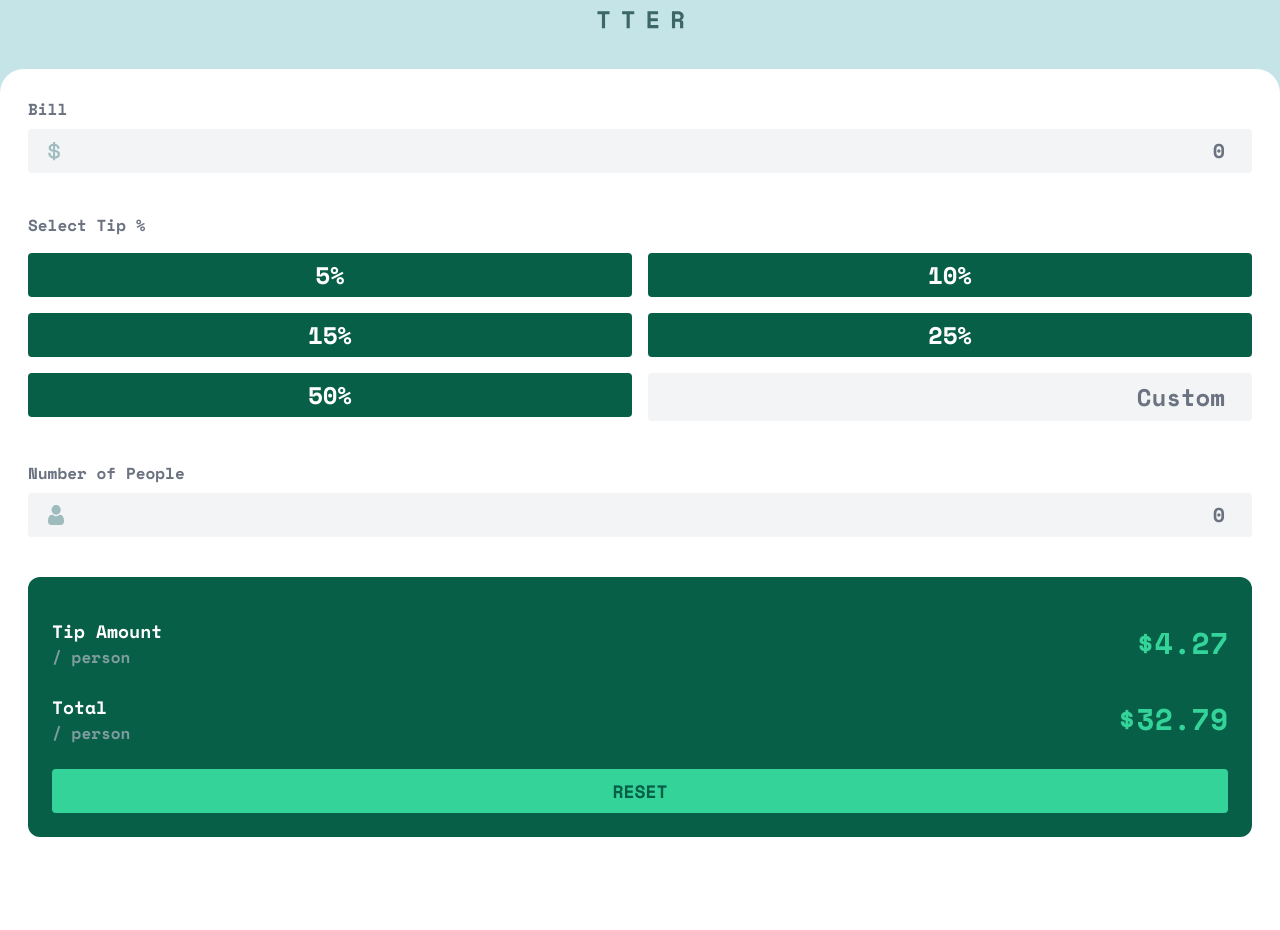
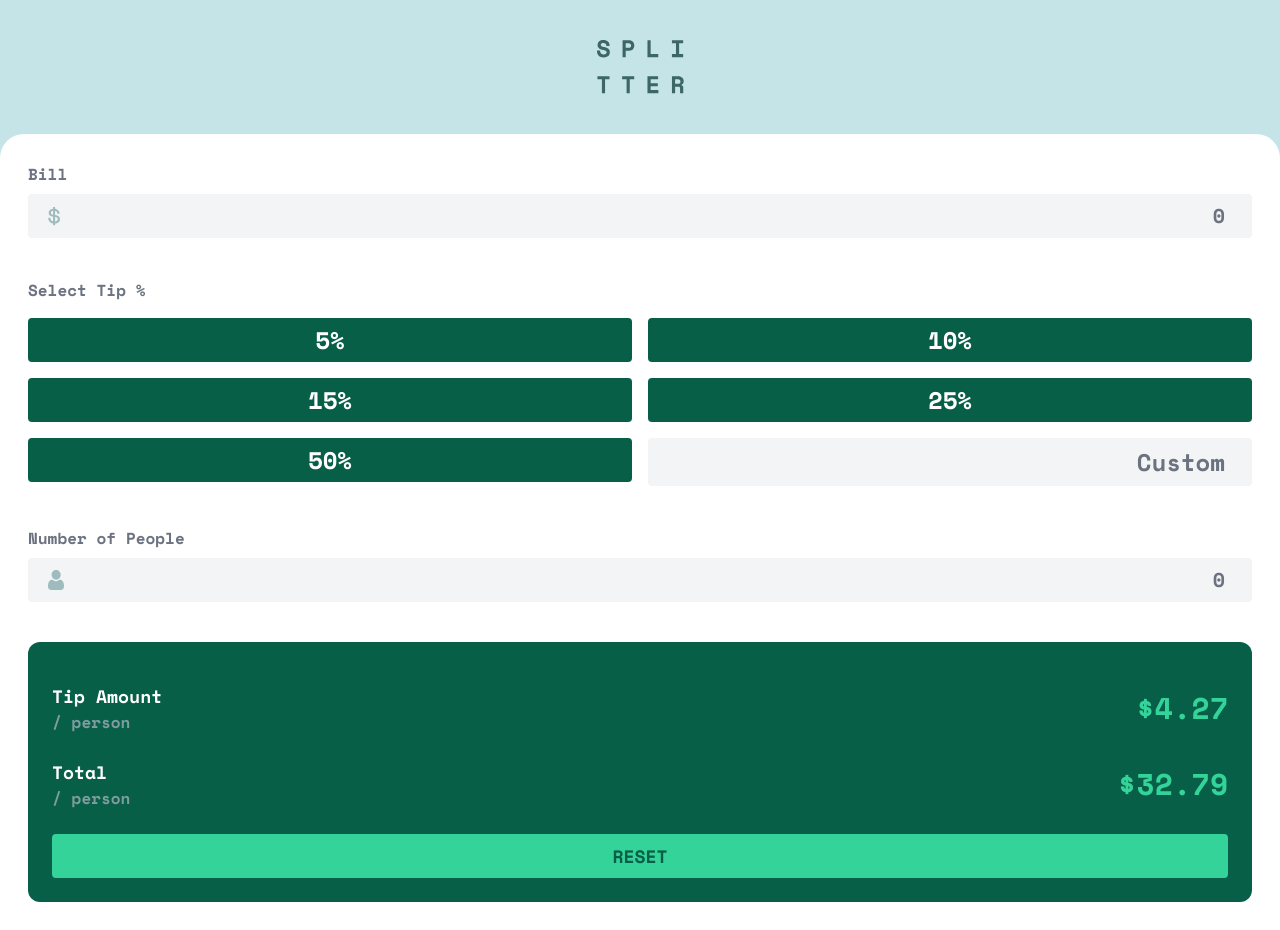
Before and after one commit to sarrietav-dev/tip-calculator, a Vue app: page / in a window 1280 px wide. Before the commit the page ends 865 px from the top, so only its background shows below. Built offline with nearby package versions, Linux system fonts and the light colour scheme.

Commit message:
🩹 Delete #app selector

```diff
--- a/src/App.vue
+++ b/src/App.vue
@@ -18,9 +18,3 @@
 <script lang="ts" setup>
 import ThePanel from '@/components/ThePanel.vue';
 </script>
-
-<style>
-#app {
-  height: 100vh;
-}
-</style>
```
